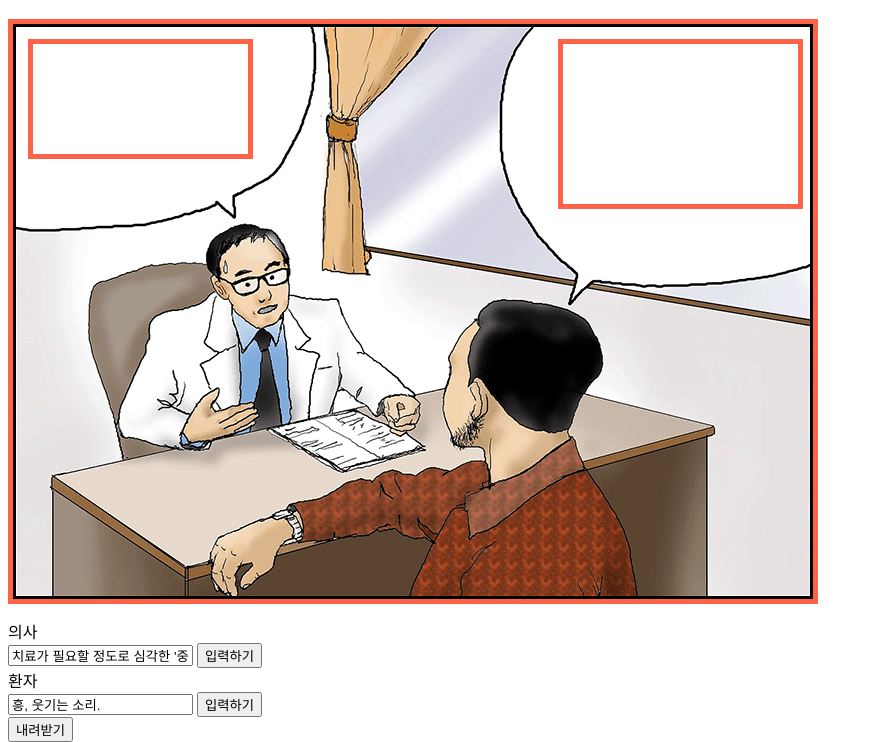
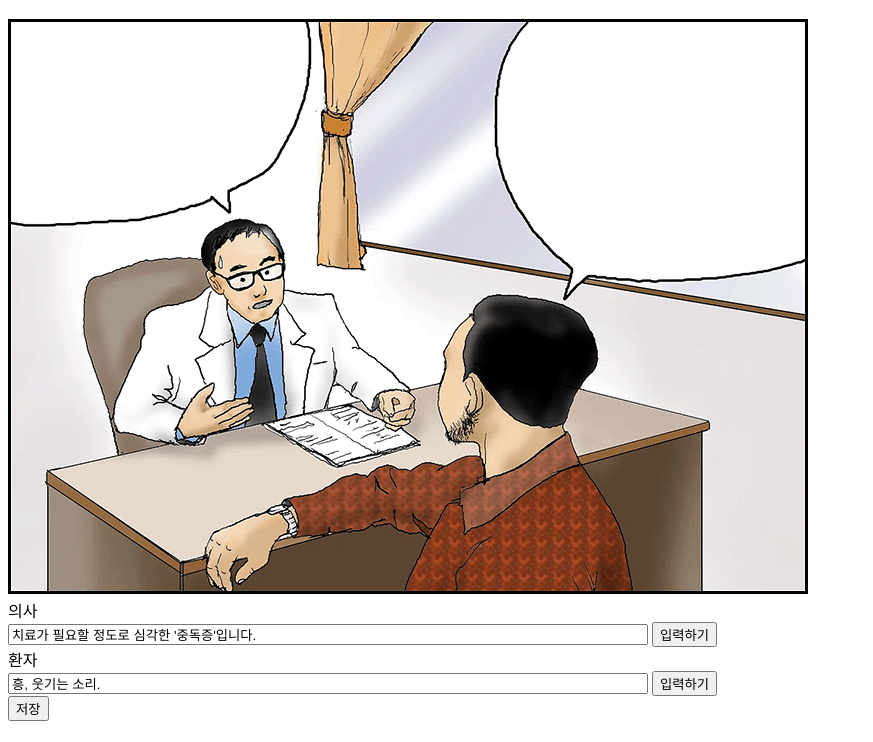
Before and after one commit to fear-none/addiction-meme, a plain HTML site: page index.html in a window 1280 px wide. Shown: the part 70-812 px from the top of the page, without its empty margins (0-873 px from the left). Drawn offline with Linux system fonts and the light colour scheme.

Commit message:
feat: save image

```diff
--- a/app.js
+++ b/app.js
@@ -1,28 +1,24 @@
-const doctorDiv = document.getElementById("doctor-div");
-const doctorBtn = doctorDiv.querySelector("button");
-const patientDiv = document.getElementById("patient-div");
-const patientBtn = patientDiv.querySelector("button");
+const downloadBtn = document.getElementById("download");
+const doctorForm = document.getElementById("doctor-form");
+const patientForm = document.getElementById("patient-form");
 
-const mainCanvas = document.getElementById("main-canvas");
+const canvas = document.querySelector("canvas");
 // 140, 85
-const doctorCanvas = document.getElementById("doctor-canvas");
 // 665, 120
-const patientCanvas = document.getElementById("patient-canvas");
 
-const font = new FontFace('font', '');
+const ctx = canvas.getContext("2d");
+const MAIN_WIDTH = 800;
+const MAIN_HEIGHT = 575;
+canvas.width = MAIN_WIDTH;
+canvas.height = MAIN_HEIGHT;
 
-mainCanvas.width = 800;
-mainCanvas.height = 575;
+const DOCTOR_WIDTH = 240;
+const DOCTOR_HEIGHT = 110;
 
-const doctorCtx = doctorCanvas.getContext("2d");
-doctorCanvas.width = 215;
-doctorCanvas.height = 110;
-
-patientCanvas.width = 235;
-patientCanvas.height = 160;
+const PATIENT_WIDTH = 235;
+const PATIENT_HEIGHT = 170;
 
 window.onload = function() {
-  const ctx = mainCanvas.getContext("2d");
   const image = new Image();
   image.src = "addiction_blank.png";
   image.onload = function() {
@@ -31,32 +27,47 @@ window.onload = function() {
 }
 
 function onDoctorSays(event) {
-  const doctorText = doctorDiv.querySelector("input").value;
-  console.log(doctorText);
-
-  doctorCtx.font = "30px HakgyoansimMalgeunnalB";
-  doctorCtx.fillStyle = "black";
-  let doctorSays = wrapText(doctorCtx, doctorText, 0, 30, 205, 30);
+  event.preventDefault();
+  const doctorText = doctorForm.querySelector("input").value;
+  ctx.clearRect(10, 10, DOCTOR_WIDTH, DOCTOR_HEIGHT);
+  ctx.fillStyle = "white";
+  ctx.fillRect(10, 10, DOCTOR_WIDTH, DOCTOR_HEIGHT);
+  displayText(ctx);
+  let doctorSays = wrapText(ctx, doctorText, 20, 40, DOCTOR_WIDTH, 30);
   doctorSays.forEach(function(item) {
-    doctorCtx.fillText(item[0], item[1], item[2]);
+    ctx.fillText(item[0], item[1], item[2]);
   })
 }
 
 function onPatientSays(event) {
-  const patientText = patientDiv.querySelector("input").value;
-  console.log(patientText);
-  const ctx = patientCanvas.getContext("2d");
-  ctx.font = "30px HakgyoansimMalgeunnalB";
-  ctx.fillStyle = "black";
-  let patientSays = wrapText(ctx, patientText, 0, 30, 225, 30);
+  event.preventDefault();
+  const patientText = patientForm.querySelector("input").value;
+  ctx.clearRect(550, 40, PATIENT_WIDTH, PATIENT_HEIGHT);
+  ctx.fillStyle = "white";
+  ctx.fillRect(550, 40, PATIENT_WIDTH, PATIENT_HEIGHT);
+  displayText(ctx);
+  let patientSays = wrapText(ctx, patientText, 550, 40, PATIENT_WIDTH, 30);
   patientSays.forEach(function(item) {
     ctx.fillText(item[0], item[1], item[2]);
   })
 }
 
-doctorBtn.addEventListener("click", onDoctorSays);
-patientBtn.addEventListener("click", onPatientSays);
+function displayText(ctx) {
+  ctx.font = "30px HakgyoansimMalgeunnalB";
+  ctx.fillStyle = "black";
+}
 
+function onSaveClick() {
+  const url = canvas.toDataURL();
+  const a = document.createElement("a");
+  a.href = url;
+  a.download = "addiction_meme.png";
+  a.click();
+}
+
+doctorForm.addEventListener("submit", onDoctorSays);
+patientForm.addEventListener("submit", onPatientSays);
+downloadBtn.addEventListener("click", onSaveClick);
 
 // @description: wrapText wraps HTML canvas text onto a canvas of fixed width
 // @param ctx - the context for the canvas we want to wrap text on
--- a/index.html
+++ b/index.html
@@ -13,24 +13,20 @@
 
   <main>
     <div id="container">
-      <div id="canvases">
-        <canvas id="main-canvas"></canvas>
-        <canvas id="doctor-canvas"></canvas>
-        <canvas id="patient-canvas"></canvas>
-      </div>
+      <canvas></canvas>
 
       <div id="input">
-        <div id="doctor-div">
+        <form id="doctor-form">
           <label>의사</label><br>
-          <input type="text" value="치료가 필요할 정도로 심각한 '중독증'입니다.">
+          <input type="text" maxlength="27" value="치료가 필요할 정도로 심각한 '중독증'입니다.">
           <button>입력하기</button>
-        </div>
-        <div id="patient-div">
+        </form>
+        <form id="patient-form">
           <label>환자</label><br>
-          <input type="text" value="흥, 웃기는 소리.">
+          <input type="text" maxlength="50" value="흥, 웃기는 소리.">
           <button>입력하기</button>
-        </div>
-        <button id="download">내려받기</button>
+        </form>
+        <button id="download">저장</button>
       </div>
     </div>
   </main>
--- a/style.css
+++ b/style.css
@@ -5,37 +5,11 @@
   font-style: normal;
 }
 
-#canvases {
-  position: relative;
+canvas {
+  width: 800px;
+  height: 575px;
 }
 
-#main-canvas {
-  position: absolute;
-  width: 800px;
-  height: 575px;
-  border: 5px solid tomato;
+#doctor-form input[type="text"], #patient-form input[type="text"] {
+  width: 50%;
 }
-
-#doctor-canvas {
-  position: absolute;
-  top: 20px;
-  left: 20px;
-  width: 215px;
-  height: 110px;
-  border: 5px solid tomato;
-  font-family: 'HakgyoansimMalgeunnalB';
-}
-
-#patient-canvas {
-  position: absolute;
-  top: 20px;
-  left: 550px;
-  width: 235px;
-  height: 160px;
-  border: 5px solid tomato;
-}
-
-#input {
-  position: relative;
-  top: 600px;
-}
```
